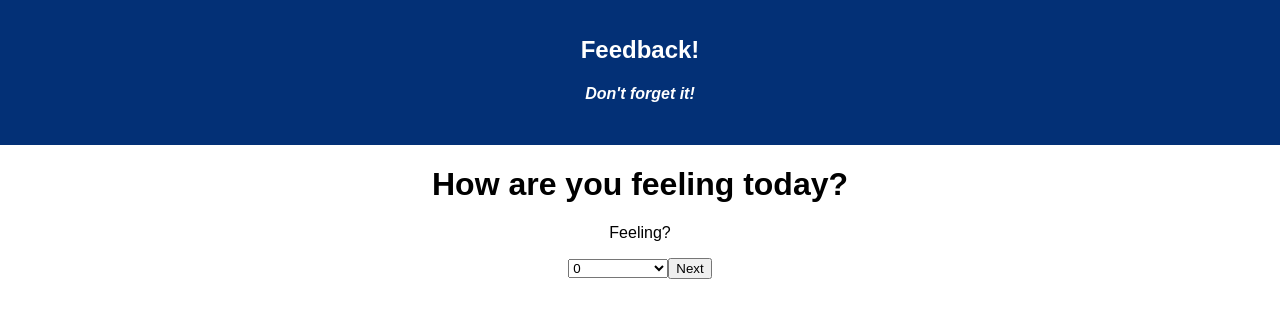
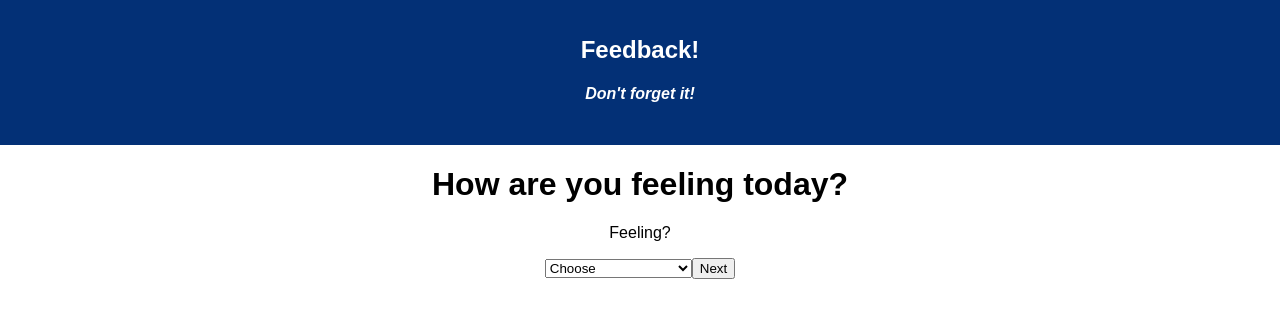
Before and after one commit to JessieConley/redux-feedback-survey, a React (Create React App) app: page /#/ in a window 1280 px wide. Shown: the top 318 px of the page. Built offline with nearby package versions, Linux system fonts and the light colour scheme.

Commit message:
Comment input finally recording comments to sql db

```diff
--- a/src/components/Comments/Comments.js
+++ b/src/components/Comments/Comments.js
@@ -8,7 +8,7 @@ class Comments extends Component {
   };
 
   //Dispatch to
-  handleChangeFor = (event, typeOfChange) => {
+  handleChangeFor = (event) => {
     // console.log("logging from handleChangeFor", event.target.value);
     this.setState({
       comments: event.target.value
@@ -28,8 +28,8 @@ class Comments extends Component {
   render() {
     return (
       <div className="commentsInput">
-        <h1>Any comments you want to leave?</h1>
-        <textarea rows="10" cols="75" onChange={this.handleChange} />
+        <h1>Is there anything else you would like us to know?</h1>
+        <textarea label="(Optional)" rows="10" cols="75" onChange={this.handleChangeFor} />
         <div>
           <button onClick={this.buttonClick}>Next</button>
         </div>
--- a/src/components/Feeling/Feeling.js
+++ b/src/components/Feeling/Feeling.js
@@ -8,7 +8,7 @@ import { connect } from "react-redux";
 
 class Feeling extends Component {
   state = {
-    feeling:''
+    feeling: '0'
   };
 
   handleChangeFor = (event, typeOfChange) => {
@@ -20,6 +20,8 @@ class Feeling extends Component {
 
   //Set up buttonClick function to takes user to the next route they want to go using this.props.history
   buttonClick = () => {
+    if(this.state.feeling==='0')
+    {alert('A selection is required to advance to the next question.'); return};
     this.props.dispatch({
       type: "FEEL_ANSWER",
       payload: this.state.feeling
@@ -34,13 +36,13 @@ class Feeling extends Component {
       <div className="FeelingQuestion">
         <h1>How are you feeling today?</h1>
         <p>Feeling?</p>
-          <select id="feeling" name="feeling" onChange={this.handleChangeFor}>
-            <option value="0">0</option>
-            <option value="1">1 (really bad)</option>
+          <select required aria-required="true" id="feeling" name="feeling" onChange={this.handleChangeFor}>
+            <option value="0">Choose</option>
+            <option value="1">1 (I'm very stressed.)</option>
             <option value="2">2</option>
             <option value="3">3</option>
             <option value="4">4</option>
-            <option value="5">5 (great)</option>
+            <option value="5">5 (I'm feeling great!)</option>
           </select>
           <button onClick={this.buttonClick}>Next</button>
 
--- a/src/components/Supported/Supported.js
+++ b/src/components/Supported/Supported.js
@@ -4,7 +4,7 @@ import { connect } from "react-redux";
 
 class Supported extends Component {
   state = {
-    supported: ''
+    supported: '0'
   };
 
   //Dispatch to
@@ -17,6 +17,8 @@ class Supported extends Component {
 
   //Set up buttonClick function to takes user to the next route they want to go using this.props.history
   buttonClick = () => {
+    if(this.state.supported==='0')
+    {alert('A selection is required to advance to the next question.'); return};
     this.props.dispatch({
       type: "SUPPORTED_ANSWER",
       payload: this.state.supported
@@ -33,12 +35,12 @@ class Supported extends Component {
         <p>Support?</p>
 
         <select id="supported" name="supported" onChange={this.handleChangeFor}>
-          <option value="0">0</option>
-          <option value="1">1 (really bad)</option>
+          <option value="0">Choose</option>
+          <option value="1">1 (I feel abandoned.)</option>
           <option value="2">2</option>
           <option value="3">3</option>
           <option value="4">4</option>
-          <option value="5">5 (great)</option>
+          <option value="5">5 (I feel supported!)</option>
         </select>
         <button onClick={this.buttonClick}>Next</button>
       </div>
--- a/src/components/ThankYou/ThankYou.js
+++ b/src/components/ThankYou/ThankYou.js
@@ -8,6 +8,7 @@ class Comments extends Component {
     return (
       <div className="QuestionFour">
         <h1>Thank You!</h1>
+        <h2>Your feedback has been received.</h2>
 
         <button onClick={this.buttonClick}>Leave New Feedback</button>
       </div>
--- a/src/components/Understanding/Understanding.js
+++ b/src/components/Understanding/Understanding.js
@@ -6,7 +6,7 @@ import { connect } from "react-redux";
 
 class Understanding extends Component {
   state = {
-    understanding: ''
+    understanding: '0'
   };
 
   //Dispatch to
@@ -19,6 +19,8 @@ class Understanding extends Component {
 
   //Set up buttonClick function to takes user to the next route they want to go using this.props.history
   buttonClick = () => {
+     if(this.state.understanding==='0')
+    {alert('A selection is required to advance to the next question.'); return};
     this.props.dispatch({
       type: "UNDERSTAND_ANSWER",
       payload: this.state.understanding
@@ -35,12 +37,12 @@ class Understanding extends Component {
         <p>Understanding?</p>
 
         <select id="understanding" name="understanding" onChange={this.handleChangeFor}>
-             <option value="0">0</option>
-          <option value="1">1 (really bad)</option>
+          <option value="0">Choose</option>
+          <option value="1">1 (I'm totally lost.)</option>
           <option value="2">2</option>
           <option value="3">3</option>
           <option value="4">4</option>
-          <option value="5">5 (great)</option>
+          <option value="5">5 (I've got this!)</option>
         </select>
         <button onClick={this.buttonClick}>Next</button>
       </div>
```
